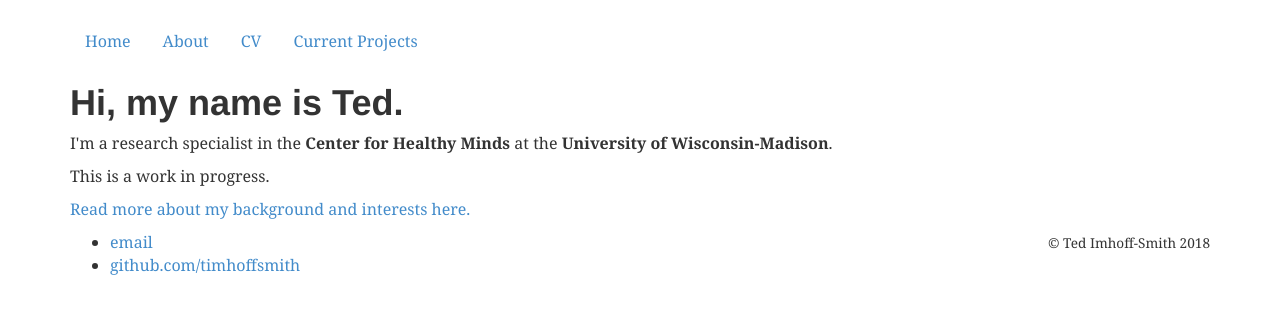
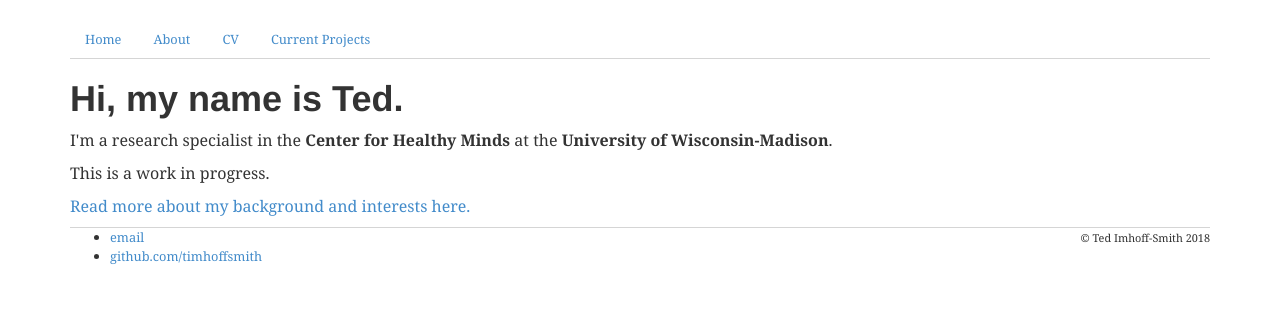
Before and after one commit to timhoffsmith/timhoffsmith.github.io, a Jekyll site: the page built from index.html, in a window 1280 px wide. Shown: the top 314 px of the page. Built offline with Jekyll 4.4.1, drawn with Linux system fonts in a browser that asks for light colours; nearby versions of some CDN libraries; library files that are not in the unit come from our copies.

Commit message:
Update main.css

```diff
--- a/css/main.css
+++ b/css/main.css
@@ -2,12 +2,12 @@ body {
 	padding-top: 20px; padding-bottom: 40px; font-family: 'Merriweather', Georgia, Times; font-size: 16px;
 }
 
-header {
+.header {
 	border-bottom: 1px solid #d5d5d5;
     	font-size: .8em;
 }
 
-footer {
+.footer {
 	border-top: 1px solid #d5d5d5;
     	font-size: .8em;
 }
```
